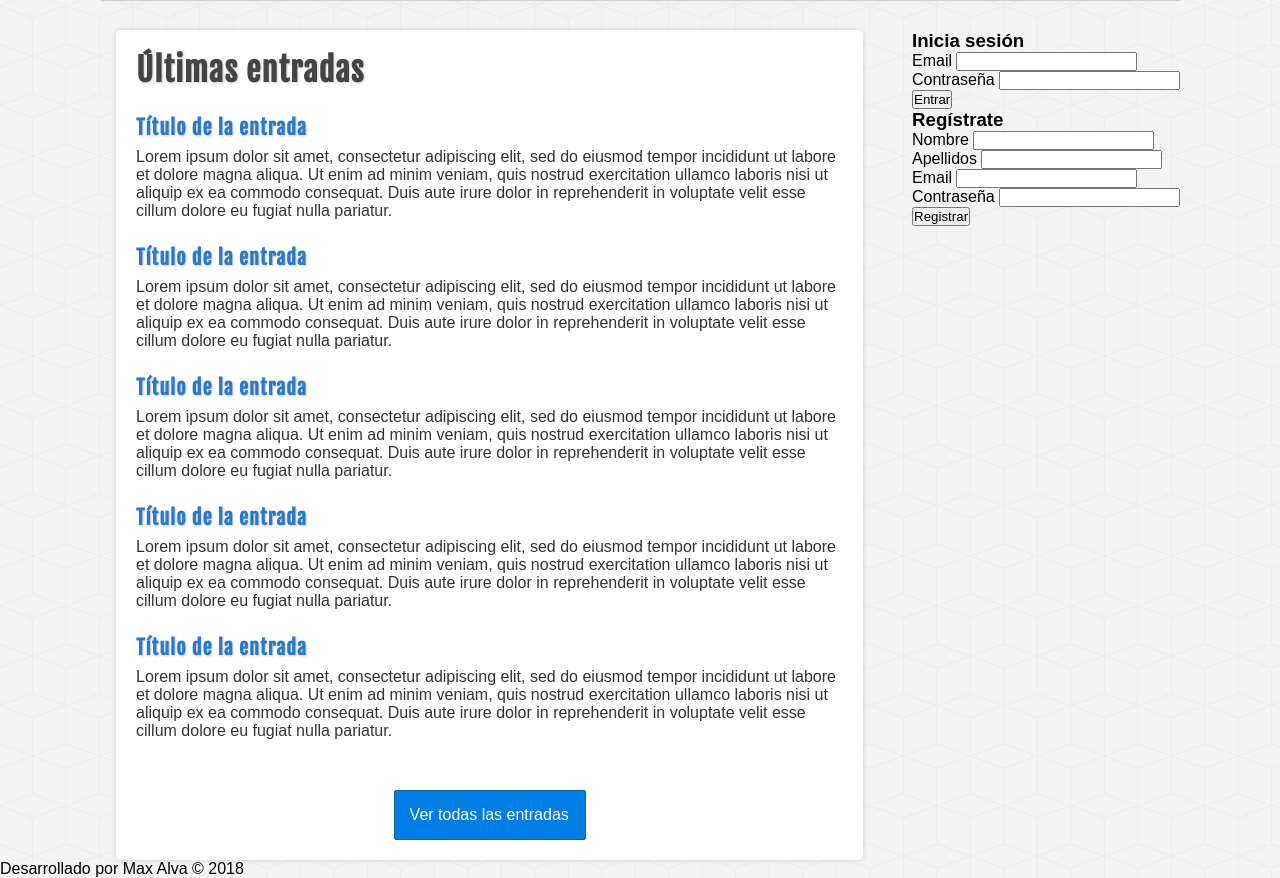
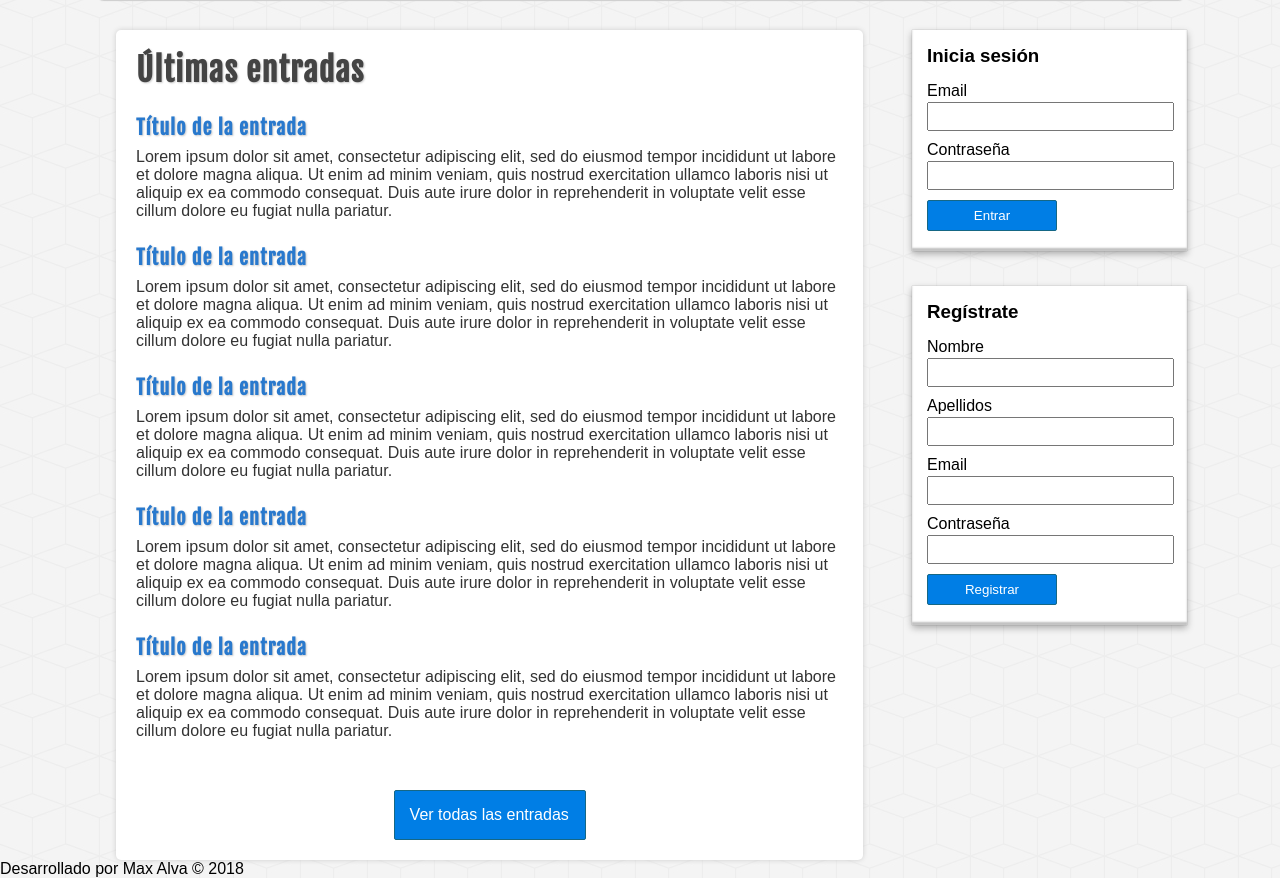
Before and after one commit to alvag/blog-php, a PHP site: page / in a window 1280 px wide. Shown: the part 157-1035 px from the top of the page. Run offline with PHP 8.4, Linux system fonts and the light colour scheme.

Commit message:
Maquetar la barra lateral

```diff
--- a/assets/css/styles.css
+++ b/assets/css/styles.css
@@ -152,5 +152,57 @@ header {
     margin: 50px auto 0 auto;
 }
 
+.login,
+.register {
+    display:block;
+    width: 90%;
+    margin: 0px auto 35px auto;
+    background: white;
+    padding: 15px;
+    box-shadow: 0px 0px 1px rgba(0,0,0,0.3), 0px 3px 7px rgba(0,0,0,0.3), 0px 0px 1px #FFFFFF inset, 0px -3px 2px rgba(0,0,0,0.25) inset;
+}
+
+.login h3,
+.register h3 {
+    margin-bottom: 15px;
+}
+
+label,
+input[type="text"],
+input[type="email"],
+input[type="password"]{
+    display: block;
+    width: 95%;
+    margin-top:2px;
+    margin-bottom: 2px;
+}
+
+input[type="text"],
+input[type="email"],
+input[type="password"]{
+    padding: 5px;
+    margin-bottom: 10px;
+}
+
+input[type="button"],
+input[type="submit"],
+.btn{
+    margin-top: 5px;
+    margin-bottom: 5px;
+    display: block;
+    border-radius: 2px;
+    color:white;
+    background: #007ee5;
+    border: 1px solid #156785;
+    cursor:pointer;
+    padding: 7px;
+}
+
+.btn{
+    color:white !important;
+    text-align: center;
+    width: 130px;
+}
+
 
 /* end container */
--- a/index.php
+++ b/index.php
@@ -45,7 +45,7 @@
                     <label for="password">Contraseña</label>
                     <input type="password" name="password">
 
-                    <input type="submit" value="Entrar">
+                    <input class="btn" type="submit" value="Entrar">
                 </form>
             </div>
 
@@ -65,7 +65,7 @@
                     <label for="password">Contraseña</label>
                     <input type="password" name="password">
 
-                    <input type="submit" value="Registrar">
+                    <input class="btn" type="submit" value="Registrar">
                 </form>
             </div>
         </aside>
```
